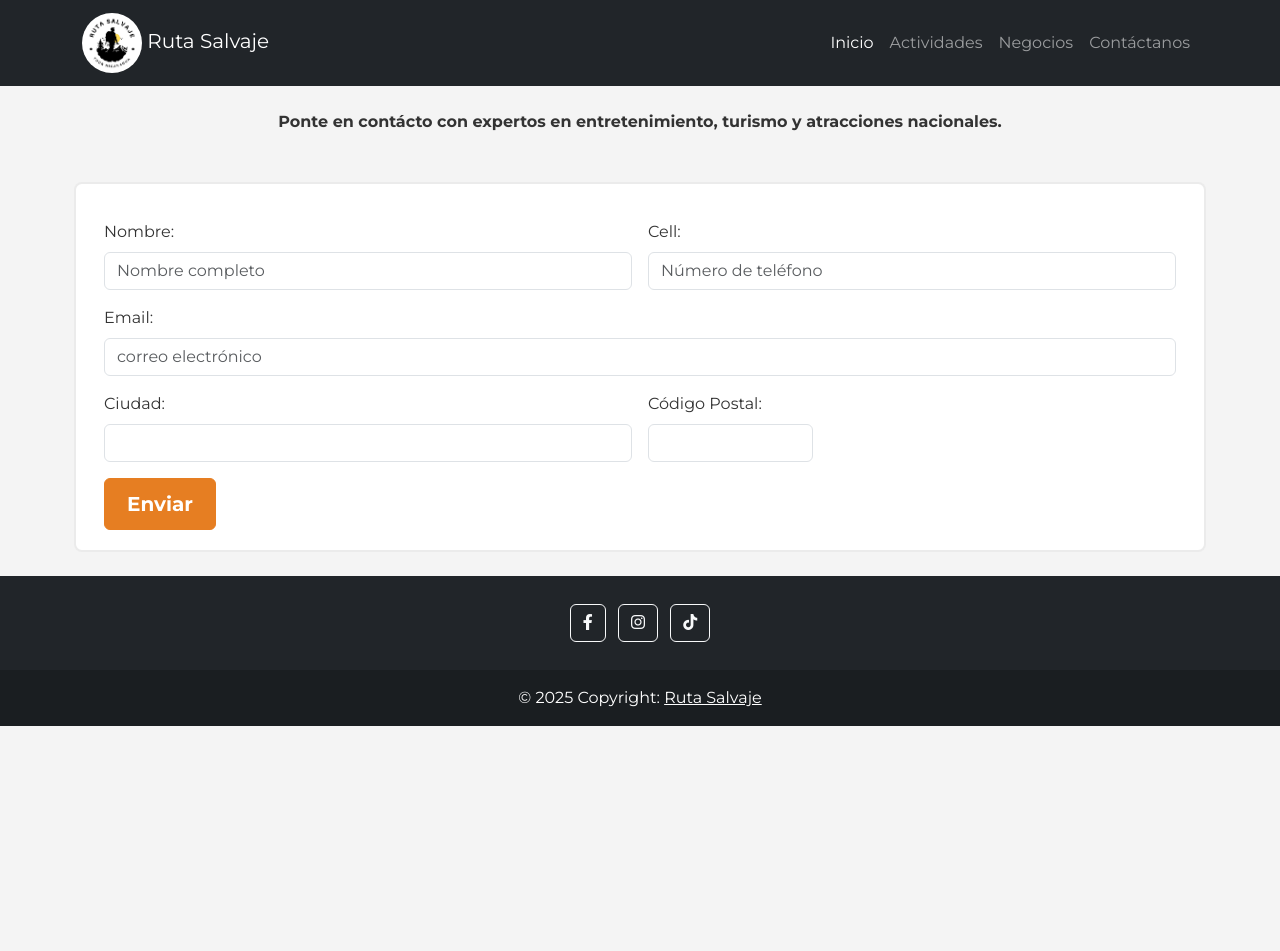
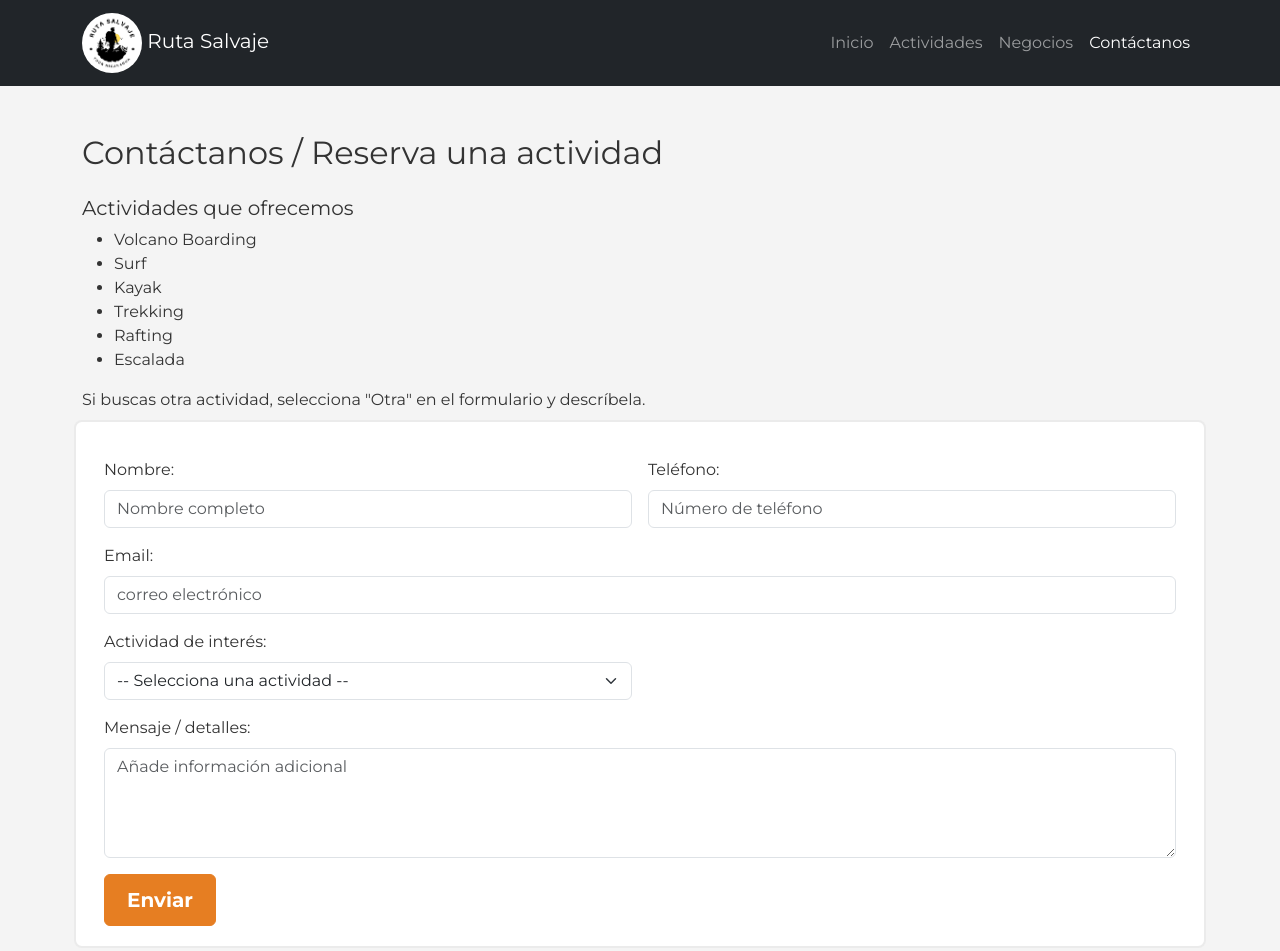
Before and after one commit to Bisangel2006/Ruta_Salvaje, a plain HTML site: page page/Contacto.html in a window 1280 px wide. Shown: the top 951 px of the page. Before the commit the page ends 800 px from the top, so only its background shows below. Drawn offline with nearby package versions, Linux system fonts and the light colour scheme.

Commit message:
Refactor Contact page HTML structure and styles

```diff
--- a/page/Contacto.html
+++ b/page/Contacto.html
@@ -6,104 +6,101 @@
     <title>Contacto</title>
     <link rel="icon" href="../imagenes/icon.png" type="image/x-icon">
     <link href="https://cdn.jsdelivr.net/npm/bootstrap@5.3.2/dist/css/bootstrap.min.css" rel="stylesheet">
-    <link rel="stylesheet" href="https://cdn.jsdelivr.net/npm/bootstrap-icons@1.11.3/font/bootstrap-icons.min.css">
-    <link rel="stylesheet" href="https://cdnjs.cloudflare.com/ajax/libs/font-awesome/6.0.0/css/all.min.css">
     <link rel="stylesheet" href="css/styles.css">
+    <style>
+        /* pequeño resaltado cuando se prefija actividad */
+        .highlight {
+            box-shadow: 0 0 0 3px rgba(255,193,7,0.25);
+            transition: box-shadow 0.4s ease;
+        }
+    </style>
 </head>
 <body>
     <nav class="navbar navbar-expand-lg navbar-dark bg-dark">
         <div class="container">
-            <!-- navbar-brand: Para el logo o nombre de la marca -->
             <a class="navbar-brand" href="../index.html">
                 <img src="../imagenes/logo.png" alt="ruta salvaje logo" style="height: 60px; border-radius: 360px;">
                 Ruta Salvaje
             </a>
-            <!-- navbar-toggler: Botón para colapsar la barra de navegación en pantallas pequeñas -->
-            <button class="navbar-toggler" type="button" data-bs-toggle="collapse" data-bs-target="#navbarNav" aria-controls="navbarNav" aria-expanded="false" aria-label="Toggle navigation">
-                <!-- navbar-toggler-icon: El ícono del botón toggler (las tres líneas) -->
+            <button class="navbar-toggler" type="button" data-bs-toggle="collapse" data-bs-target="#navbarNav">
                 <span class="navbar-toggler-icon"></span>
             </button>
-            <!-- collapse: Oculta el contenido en pantallas pequeñas -->
-            <!-- navbar-collapse: Agrupa y oculta el contenido de la barra de navegación según el punto de quiebre -->
             <div class="collapse navbar-collapse" id="navbarNav">
-                <!-- navbar-nav: Para una lista de enlaces de navegación -->
-                <!-- ms-auto: Margen a la izquierda automático, empuja los elementos a la derecha -->
                 <ul class="navbar-nav ms-auto">
-                    <!-- nav-item: Elemento de la lista de navegación -->
-                    <li class="nav-item">
-                        <!-- nav-link: Estilo para los enlaces de navegación -->
-                        <!-- active: Marca el enlace como activo -->
-                        <a class="nav-link active" aria-current="page" href="../index.html">Inicio</a>
-                    </li>
-                    <li class="nav-item">
-                        <a class="nav-link" href="../page/actividades.html">Actividades</a>
-                    </li>
-                    <li class="nav-item">
-                        <a class="nav-link" href="../page/negocios.html">Negocios</a>
-                    </li>
-                    <li class="nav-item">
-                        <a class="nav-link" href="../page/Contacto.html">Contáctanos</a>
-                    </li>
+                    <li class="nav-item"><a class="nav-link" href="../index.html">Inicio</a></li>
+                    <li class="nav-item"><a class="nav-link" href="actividades.html">Actividades</a></li>
+                    <li class="nav-item"><a class="nav-link" href="negocios.html">Negocios</a></li>
+                    <li class="nav-item"><a class="nav-link active" href="Contacto.html">Contáctanos</a></li>
                 </ul>
             </div>
         </div>
     </nav>
 
-    <div class="caja">
-        <p class="encabezado">Ponte en contácto con expertos en entretenimiento, turismo y atracciones nacionales.</p>
-    </div>
+    <div class="container my-5">
+        <h2 class="mb-4">Contáctanos / Reserva una actividad</h2>
 
-    <div class="container my-4">
-        <form class="row g-3" id="contacform">
+        <!-- Sección: actividades que ofrecemos + "otras" -->
+        <section class="mb-4">
+            <h5>Actividades que ofrecemos</h5>
+            <ul>
+                <li>Volcano Boarding</li>
+                <li>Surf</li>
+                <li>Kayak</li>
+                <li>Trekking</li>
+                <li>Rafting</li>
+                <li>Escalada</li>
+            </ul>
+            <p>Si buscas otra actividad, selecciona "Otra" en el formulario y descríbela.</p>
+        </section>
+
+        <!-- Formulario -->
+        <form class="row g-3" id="contacform" novalidate>
             <div class="col-md-6">
                 <label for="nombre" class="form-label">Nombre:</label>
                 <input type="text" class="form-control" id="nombre" required placeholder="Nombre completo">
             </div>
             <div class="col-md-6">
-                <label for="cell" class="form-label">Cell:</label>
+                <label for="cell" class="form-label">Teléfono:</label>
                 <input type="tel" class="form-control" id="cell" required placeholder="Número de teléfono">
             </div>
+
             <div class="col-12">
                 <label for="mail" class="form-label">Email:</label>
                 <input type="email" class="form-control" id="mail" required  placeholder="correo electrónico">
             </div>
+
             <div class="col-md-6">
-                <label for="ciudad" class="form-label">Ciudad:</label>
-                <input type="text" class="form-control" id="ciudad" required>
+                <label for="actividad-select" class="form-label">Actividad de interés:</label>
+                <select id="actividad-select" class="form-select" name="actividad">
+                    <option value="">-- Selecciona una actividad --</option>
+                    <option>Volcano Boarding</option>
+                    <option>Surf</option>
+                    <option>Kayak</option>
+                    <option>Trekking</option>
+                    <option>Rafting</option>
+                    <option>Escalada</option>
+                    <option value="otra">Otra</option>
+                </select>
             </div>
-            <div class="col-md-2">
-                <label for="codigo-postal" class="form-label">Código Postal:</label>
-                <input type="text" class="form-control" id="codigo-postal" required>
+
+            <div class="col-md-6" id="otra-wrapper" style="display:none;">
+                <label for="actividad-otra" class="form-label">Especifica otra actividad:</label>
+                <input id="actividad-otra" class="form-control" type="text" placeholder="Escribe la actividad">
             </div>
+
+            <div class="col-12">
+                <label for="mensaje" class="form-label">Mensaje / detalles:</label>
+                <textarea id="mensaje" class="form-control" rows="4" placeholder="Añade información adicional"></textarea>
+            </div>
+
             <div class="col-12">
                 <button type="submit" class="btn btn-warning btn-lg">Enviar</button>
             </div>
         </form>
     </div>
 
-<!-- Footer -->
-<footer class="bg-dark text-center text-white">
-        <!-- p-4: Padding de tamaño 4 -->
-        <!-- pb-0: Padding inferior de tamaño 0 -->
-        <div class="container p-4 pb-0">
-            <!-- mb-4: Margen inferior de tamaño 4 -->
-            <section class="mb-4">
-                <!-- btn: Estilo base para botones -->
-                <!-- btn-outline-light: Botón con borde claro -->
-                <!-- btn-floating: Botón flotante (circular) -->
-                <!-- m-1: Margen de tamaño 1 -->
-                <a class="btn btn-outline-light btn-floating m-1" href="https://www.facebook.com/share/1BP9vrkQxw/" role="button"><i class="fab fa-facebook-f"></i></a>
-                <a class="btn btn-outline-light btn-floating m-1" href="https://www.instagram.com/unitrends2006?igsh=bHJ1N2xiODc0Nmcx" role="button"><i class="fab fa-instagram"></i></a>
-                <a class="btn btn-outline-light btn-floating m-1" href="https://www.tiktok.com/@unitrends2006?is_from_webapp=1&sender_device=pc" role="button"><i class="fab fa-tiktok"></i></a>
-                </section>
-        </div>
-        <!-- text-center: Centra el texto -->
-        <!-- p-3: Padding de tamaño 3 -->
-        <div class="text-center p-3" style="background-color: rgba(0, 0, 0, 0.2);">
-            © 2025 Copyright:
-            <!-- text-white: Texto de color blanco -->
-            <a class="text-white" href="#">Ruta Salvaje</a>
-        </div>
+    <footer class="bg-dark text-center text-white py-3">
+        <div class="container">© 2025 Ruta Salvaje</div>
     </footer>
 
     <script src="js/form.js"></script>
```
